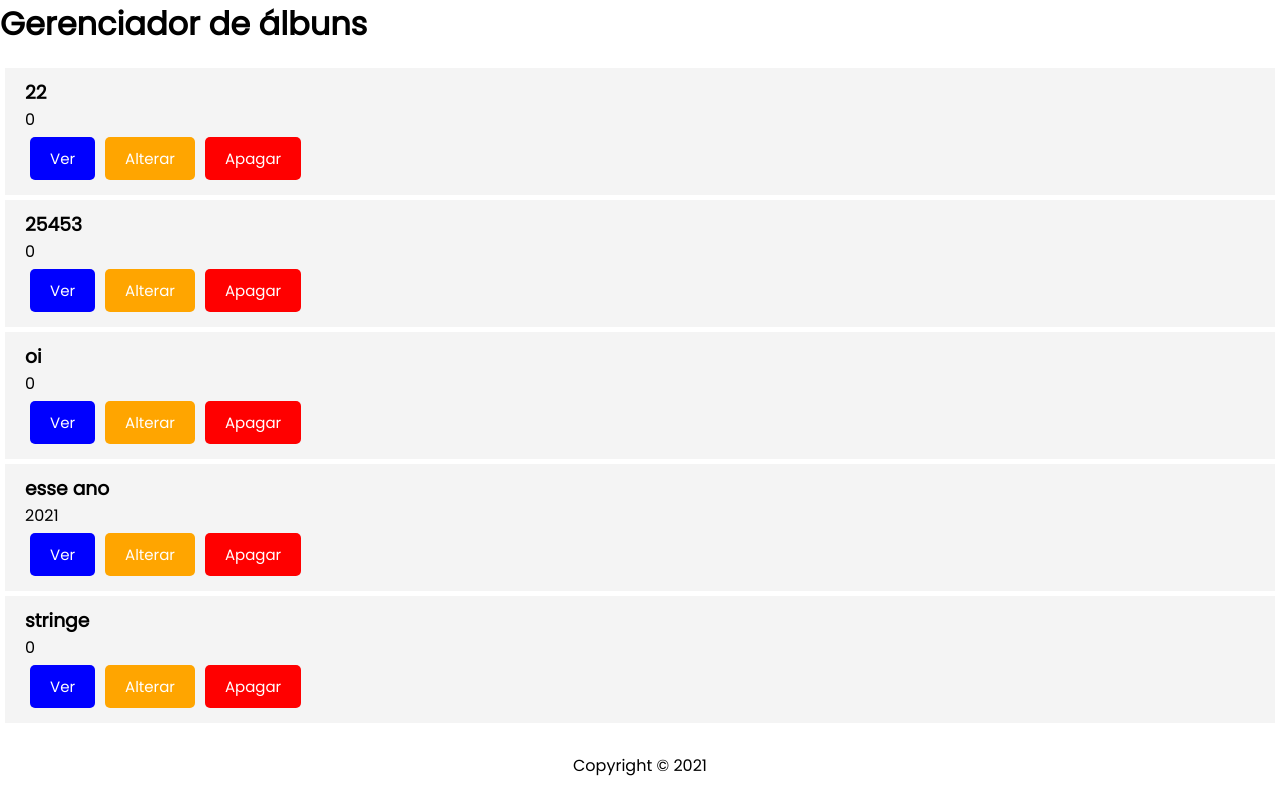
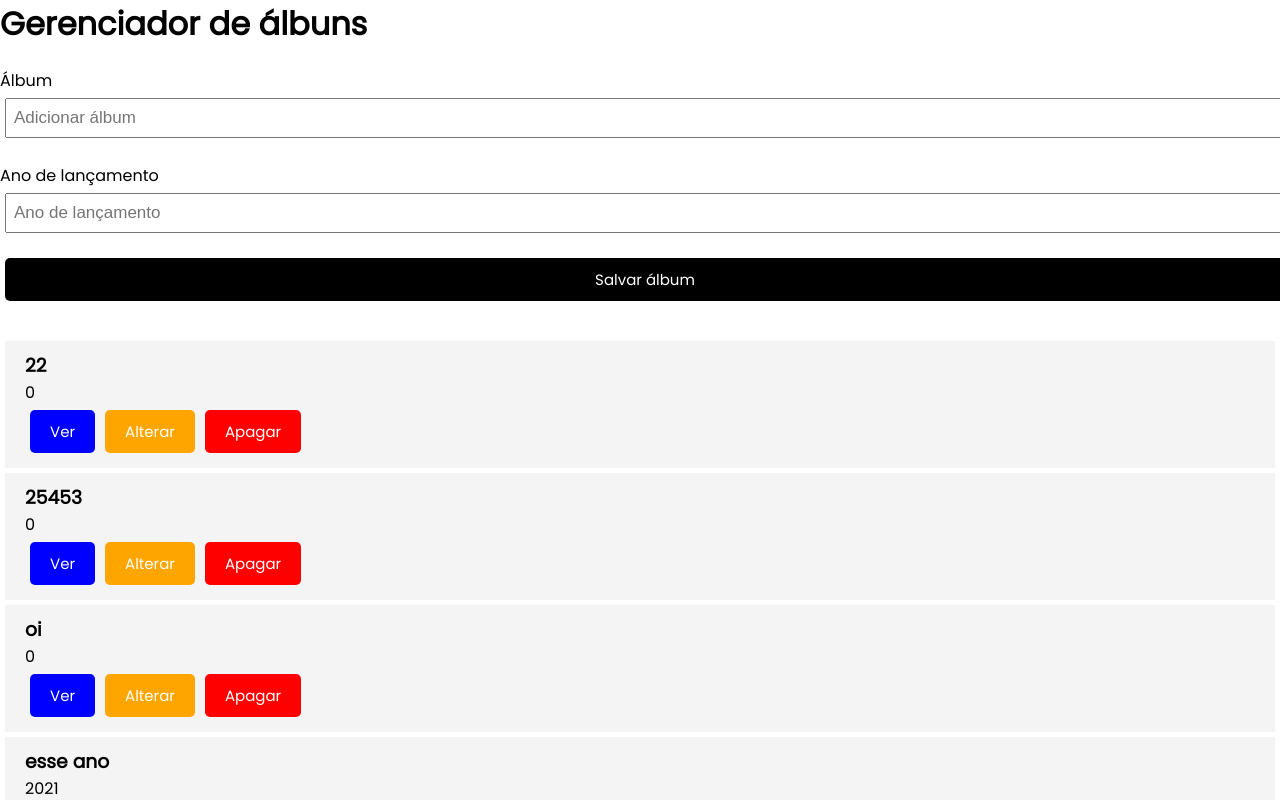
Before and after one commit to otav-o/AlbunsMusica, a React (Create React App) app in the folder frontend-react/: page / in a window 1280 px wide. Shown: the top 800 px of the page. Built offline with nearby package versions, Linux system fonts and the light colour scheme.

Commit message:
Criar inclusão e exclusão de álbuns do state

```diff
--- a/frontend-react/src/App.js
+++ b/frontend-react/src/App.js
@@ -1,12 +1,14 @@
+import { useState } from 'react'
 import Header from './components/Header'
 import Footer from './components/Footer'
 import Albuns from './components/Albuns'
-
+import AddAlbum from './components/AddAlbum'
 
 
 function App() {
 
-    const albuns = [
+  const[albuns, setAlbuns] = useState(
+    [
       {
         albumId: "2",
         nome: "22",
@@ -49,12 +51,27 @@ function App() {
         musicas: []
       }
     ]
+  )
+
+  const addAlbum = (album) => {
+    setAlbuns([...albuns, album])
+    console.log(album)
+  }
+
+  const deleteAlbum = (id) => {
+    // console.log('deletar:', id)
+    setAlbuns(albuns.filter((album) => album.albumId !== id)) // não mostrar na UI
+  }
 
   return (
     <div className="App">
       <Header/>
+      <AddAlbum
+        onAdd={addAlbum}
+      />
       <Albuns
         albuns={albuns}
+        onDelete={deleteAlbum}
       />
       <Footer/>
     </div>
--- /dev/null
+++ b/frontend-react/src/components/AddAlbum.js
@@ -0,0 +1,39 @@
+import {useState} from 'react';
+
+const AddAlbum = ({onAdd}) => {
+
+    const[nome, setNome] = useState('')
+    const[anoLancamento, setAnoLancamento] = useState('')
+
+    const onSubmit = (e) => {
+        e.preventDefault()
+
+        if (!nome) {
+            alert('Campo vazio!')
+            return
+        }
+
+        onAdd({nome, anoLancamento}) // executa a função lá do App
+        setNome('')
+        setAnoLancamento('')
+    }
+
+    return (
+        <form className='add-form' onSubmit={onSubmit}>
+            <div className='form-control'>
+                <label>Álbum</label>
+                <input type='text' placeholder='Adicionar álbum'
+                    value={nome} onChange={(e) => setNome(e.target.value)}/>
+            </div>
+            <div className='form-control'>
+                <label>Ano de lançamento</label>
+                <input type='number' placeholder='Ano de lançamento'
+                    value={anoLancamento} onChange={(e) => setAnoLancamento(e.target.value)}/>
+            </div>
+
+            <input type='submit' value='Salvar álbum' className='btn btn-block'/>
+        </form>
+    )
+}
+
+export default AddAlbum
--- a/frontend-react/src/components/Album.js
+++ b/frontend-react/src/components/Album.js
@@ -1,6 +1,6 @@
 import Button from './Button'
 
-const Album = ({album}) => {
+const Album = ({album, onDelete}) => {
 
     return (
         <div className='album'>
@@ -21,7 +21,7 @@ const Album = ({album}) => {
                 <Button
                     cor='red'
                     texto='Apagar'
-                    // onClick={}
+                    onClick={() => onDelete(album.albumId)}
                 />
         </div>
     )
--- a/frontend-react/src/components/Albuns.js
+++ b/frontend-react/src/components/Albuns.js
@@ -1,12 +1,13 @@
 import Album from './Album'
 
-const Albuns = ({albuns}) => {
+const Albuns = ({albuns, onDelete}) => {
     return (
         <>
             {albuns.map((album) => (
                 <Album
                     key={album.id}
                     album={album}
+                    onDelete={onDelete}
                 />
             ))}
         </>
```
